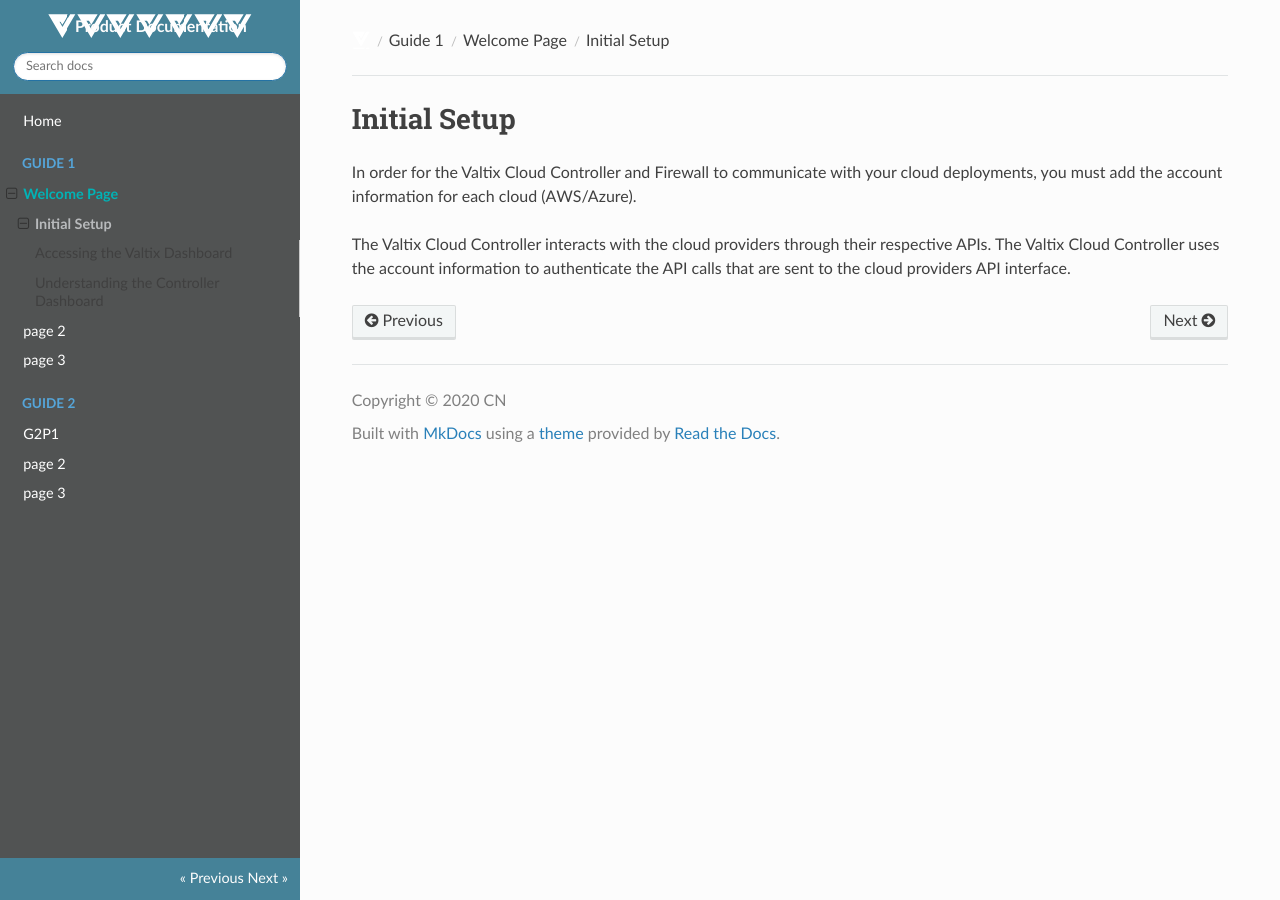
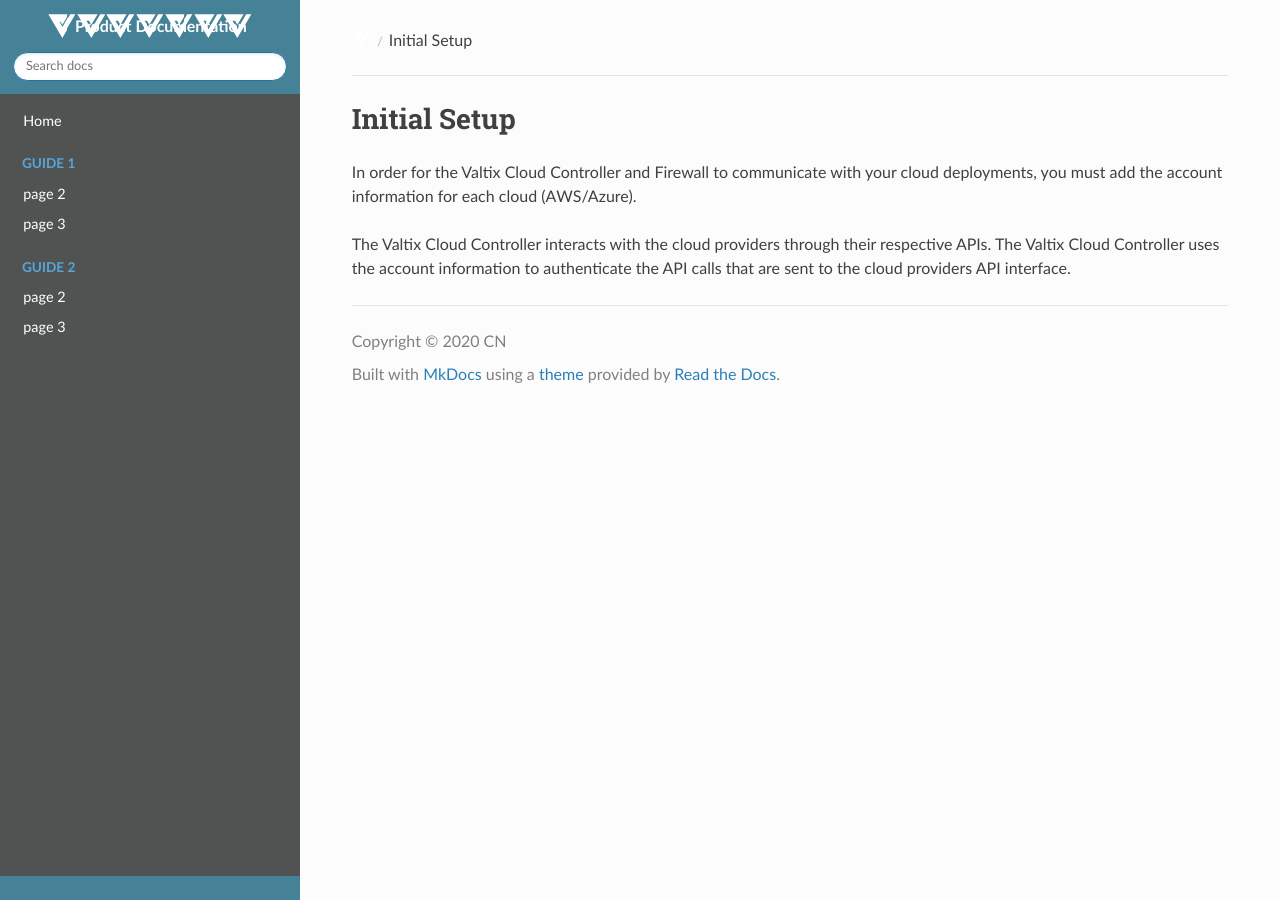
Before and after one commit to cnowocin/trainingstuff, an MkDocs documentation site: the page built from docs/user_guide/setup/setup.md, in a window 1280 px wide. Built offline with MkDocs 1.6.1, drawn with Linux system fonts in a browser that asks for light colours; nearby versions of some CDN libraries; some web fonts are replaced.

Commit message:
Update mkdocs.yml

```diff
--- a/mkdocs.yml
+++ b/mkdocs.yml
@@ -7,14 +7,9 @@ site_author: n/a
 nav:
 - Home: index.md
 - Guide 1:
-  - Welcome Page:
-    - 'user_guide/setup/setup.md'
-    - 'user_guide/setup/accessing.md'
-    - 'user_guide/setup/understanding.md'
   - page 2: page2.md
   - page 3: page3.md
 - Guide 2:
-  - G2P1: user_guide/account/account.md
   - G2p2: page2.md
   - G2p3: page3.md
 
```
